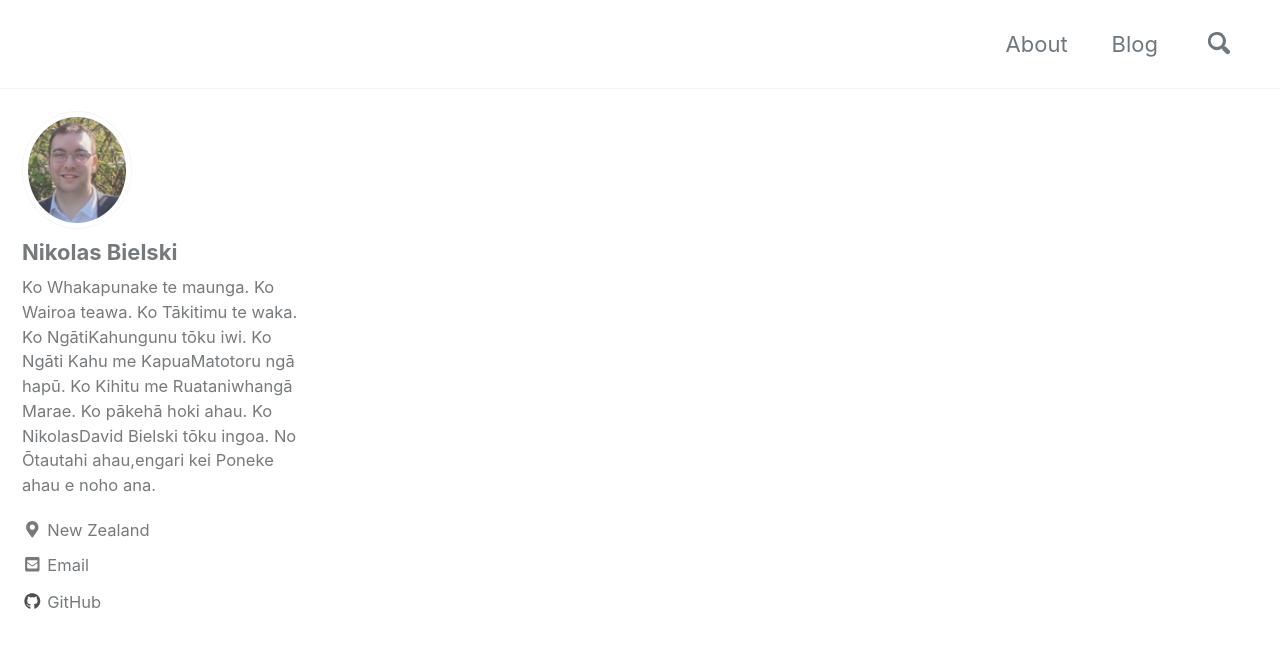
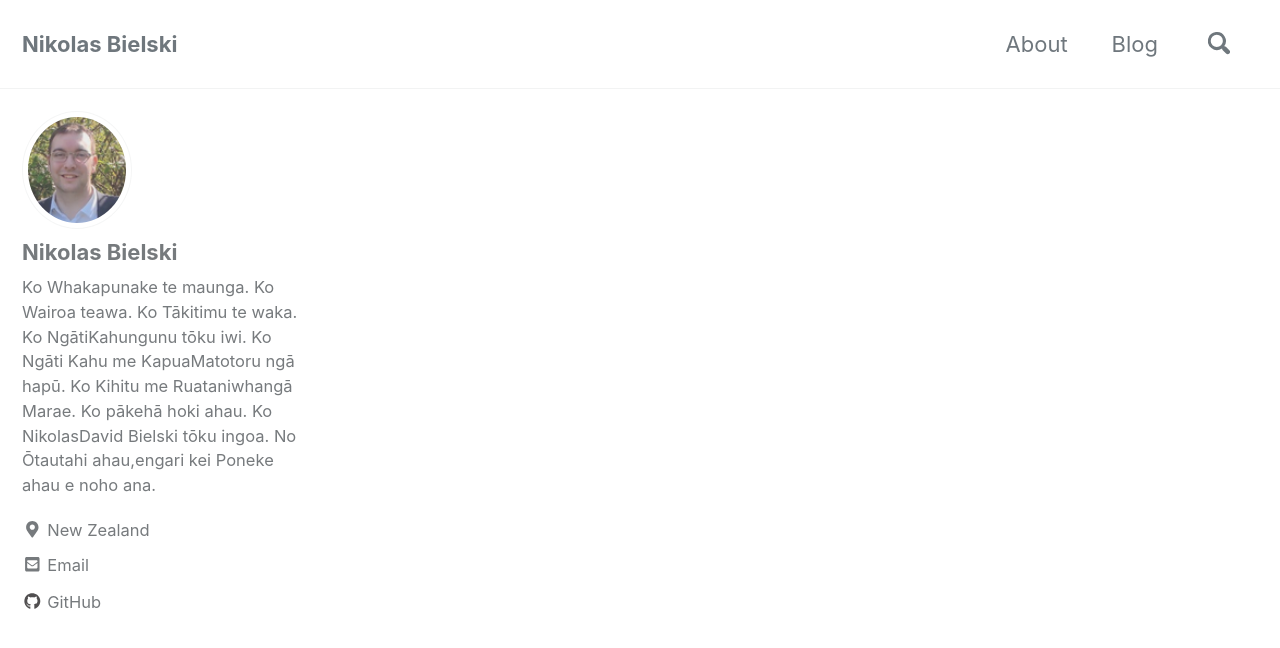
Before and after one commit to NikolasBielski/NikolasBielski.github.io, a Jekyll site: the page built from index.html, in a window 1280 px wide and 900 px high. Shown: the top 648 px of the window. Built offline with Jekyll 4.4.1, drawn with Linux system fonts in a browser that asks for light colours; cached includes are drawn as plain includes; nearby versions of some CDN libraries; the list of posts is cut into pages by our own code.

Commit message:
Update _config.yml

```diff
--- a/_config.yml
+++ b/_config.yml
@@ -25,8 +25,8 @@ url                      : "https://nikolasbielski.github.io"
 baseurl                  : "/blog"
 repository               : "nikolasbielski/nikolasbielski.github.io"
 teaser                   : "" #"/assets/images/profile2.jpg"
-logo                     : # path of logo image to display in the masthead, e.g. "/assets/images/88x88.png"
-masthead_title           : " "
+#logo                     : # path of logo image to display in the masthead, e.g. "/assets/images/88x88.png"
+#masthead_title           : " "
 # breadcrumbs            : false # true, false (default)
 words_per_minute         : 200
 comments:
```
